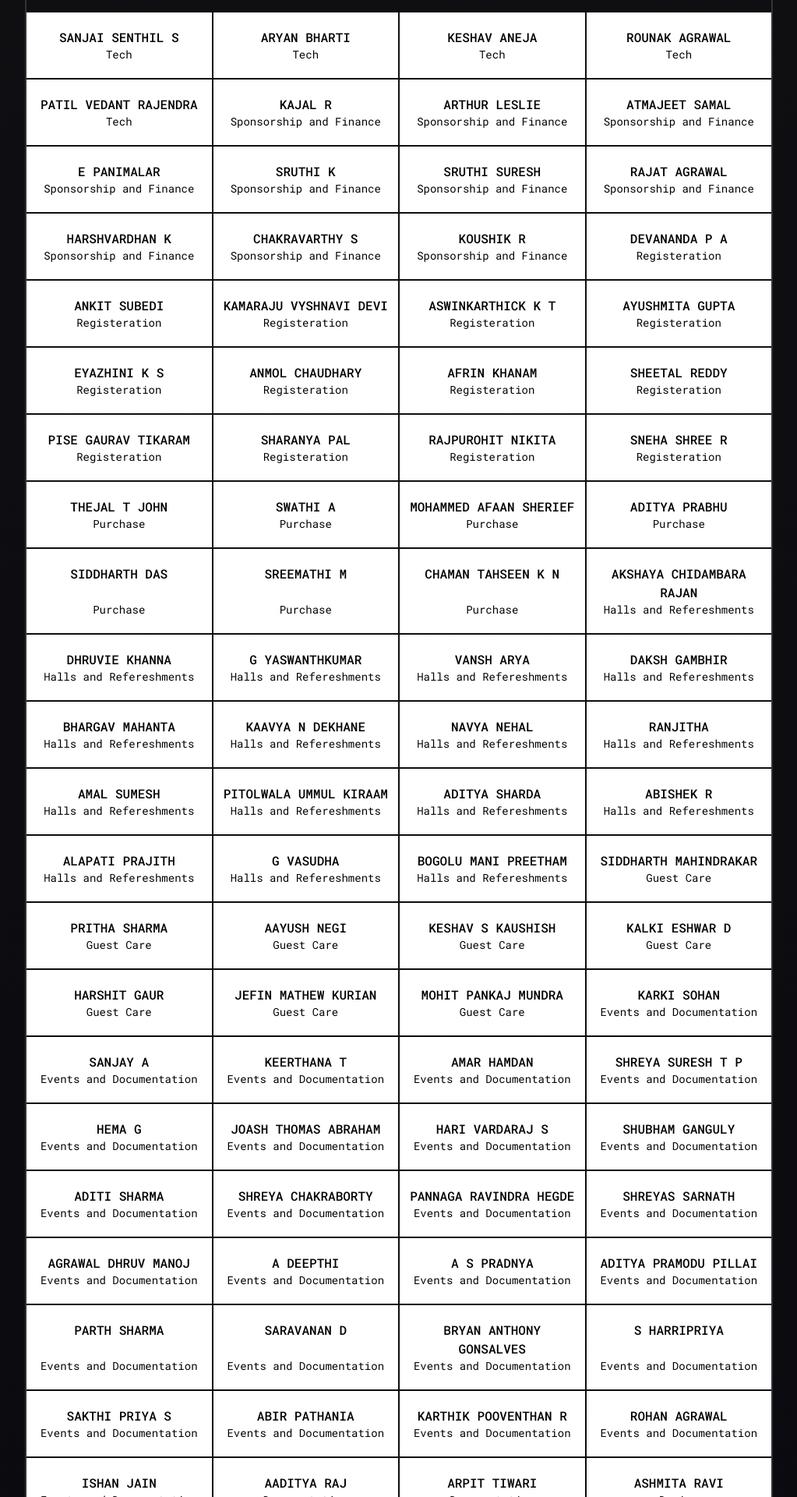
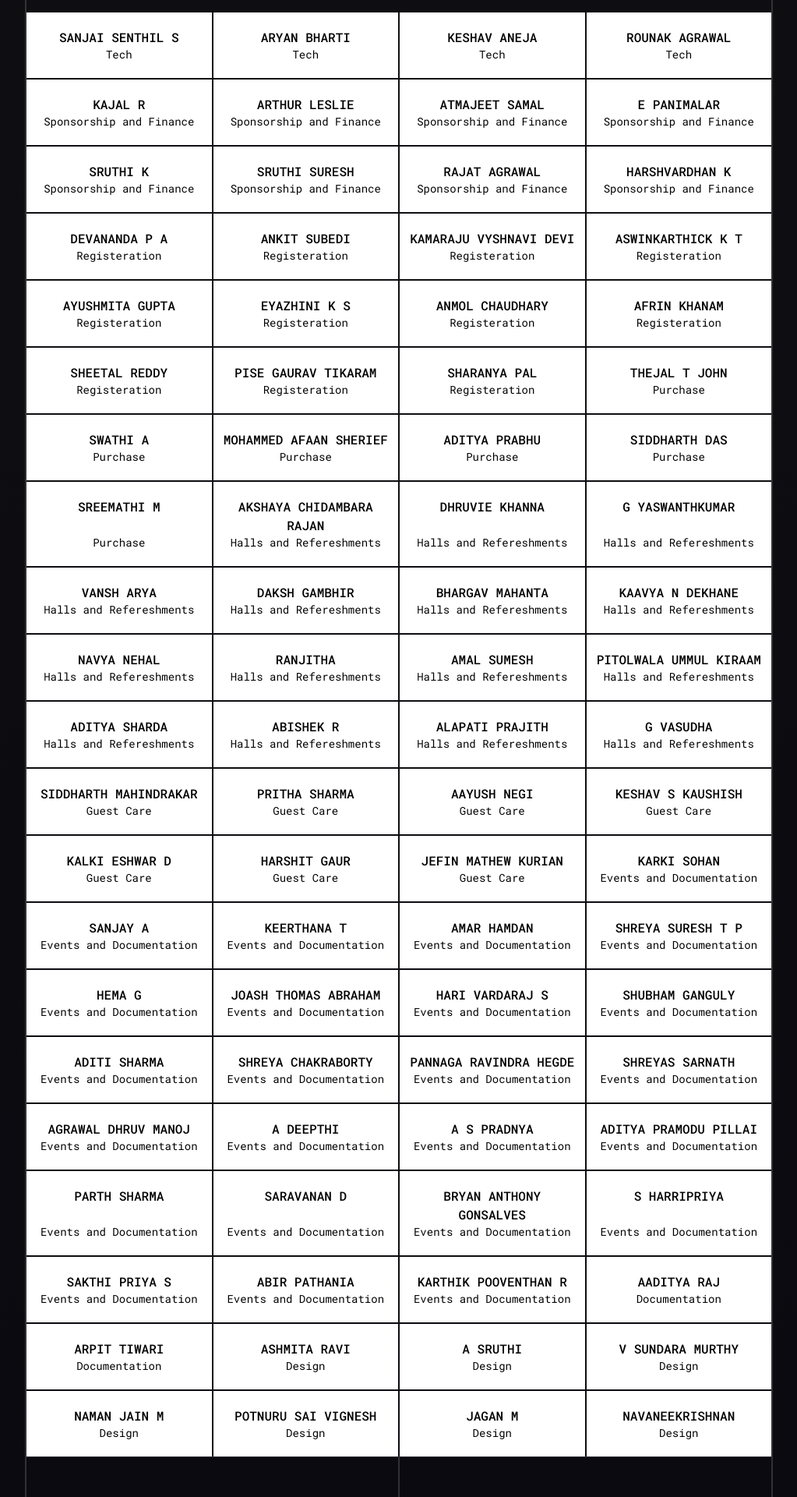
Before and after one commit to Keshav-Aneja/yantra-2025, a Next.js app: page /team in a window 1280 px wide. Shown: the part 4340-6260 px from the top of the page at 78% size, without its empty margins (128-1151 px from the left). Built offline with nearby package versions, Linux system fonts and the light colour scheme; no server answers.

Commit message:
rm: student org from student council

```diff
--- a/src/constants/team.ts
+++ b/src/constants/team.ts
@@ -227,7 +227,6 @@ export const teamPageData = [
 ];
 
 export const studentCouncil = [
-  { domain: "Design", name: "SMRITI KUMARI" },
   { domain: "Design", name: "NAVANEEKRISHNAN" },
   { domain: "Design", name: "JAGAN M" },
   { domain: "Design", name: "POTNURU SAI VIGNESH" },
@@ -237,8 +236,6 @@ export const studentCouncil = [
   { domain: "Design", name: "ASHMITA RAVI" },
   { domain: "Documentation", name: "ARPIT TIWARI" },
   { domain: "Documentation", name: "AADITYA RAJ" },
-  { domain: "Events and Documentation", name: "ISHAN JAIN" },
-  { domain: "Events and Documentation", name: "ROHAN AGRAWAL" },
   { domain: "Events and Documentation", name: "KARTHIK POOVENTHAN R" },
   { domain: "Events and Documentation", name: "ABIR PATHANIA" },
   { domain: "Events and Documentation", name: "SAKTHI PRIYA S" },
@@ -263,7 +260,6 @@ export const studentCouncil = [
   { domain: "Events and Documentation", name: "KEERTHANA T" },
   { domain: "Events and Documentation", name: "SANJAY A" },
   { domain: "Events and Documentation", name: "KARKI SOHAN" },
-  { domain: "Guest Care", name: "MOHIT PANKAJ MUNDRA" },
   { domain: "Guest Care", name: "JEFIN MATHEW KURIAN" },
   { domain: "Guest Care", name: "HARSHIT GAUR" },
   { domain: "Guest Care", name: "KALKI ESHWAR D" },
@@ -271,7 +267,6 @@ export const studentCouncil = [
   { domain: "Guest Care", name: "AAYUSH NEGI" },
   { domain: "Guest Care", name: "PRITHA SHARMA" },
   { domain: "Guest Care", name: "SIDDHARTH MAHINDRAKAR" },
-  { domain: "Halls and Refereshments", name: "BOGOLU MANI PREETHAM" },
   { domain: "Halls and Refereshments", name: "G VASUDHA" },
   { domain: "Halls and Refereshments", name: "ALAPATI PRAJITH" },
   { domain: "Halls and Refereshments", name: "ABISHEK R" },
@@ -287,15 +282,12 @@ export const studentCouncil = [
   { domain: "Halls and Refereshments", name: "G YASWANTHKUMAR" },
   { domain: "Halls and Refereshments", name: "DHRUVIE KHANNA" },
   { domain: "Halls and Refereshments", name: "AKSHAYA CHIDAMBARA RAJAN" },
-  { domain: "Purchase", name: "CHAMAN TAHSEEN K N" },
   { domain: "Purchase", name: "SREEMATHI M" },
   { domain: "Purchase", name: "SIDDHARTH DAS" },
   { domain: "Purchase", name: "ADITYA PRABHU" },
   { domain: "Purchase", name: "MOHAMMED AFAAN SHERIEF" },
   { domain: "Purchase", name: "SWATHI A" },
   { domain: "Purchase", name: "THEJAL T JOHN" },
-  { domain: "Registeration", name: "SNEHA SHREE R" },
-  { domain: "Registeration", name: "RAJPUROHIT NIKITA" },
   { domain: "Registeration", name: "SHARANYA PAL" },
   { domain: "Registeration", name: "PISE GAURAV TIKARAM" },
   { domain: "Registeration", name: "SHEETAL REDDY" },
@@ -307,8 +299,6 @@ export const studentCouncil = [
   { domain: "Registeration", name: "KAMARAJU VYSHNAVI DEVI" },
   { domain: "Registeration", name: "ANKIT SUBEDI" },
   { domain: "Registeration", name: "DEVANANDA P A" },
-  { domain: "Sponsorship and Finance", name: "KOUSHIK R" },
-  { domain: "Sponsorship and Finance", name: "CHAKRAVARTHY S" },
   { domain: "Sponsorship and Finance", name: "HARSHVARDHAN K" },
   { domain: "Sponsorship and Finance", name: "RAJAT AGRAWAL" },
   { domain: "Sponsorship and Finance", name: "SRUTHI SURESH" },
@@ -317,7 +307,6 @@ export const studentCouncil = [
   { domain: "Sponsorship and Finance", name: "ATMAJEET SAMAL" },
   { domain: "Sponsorship and Finance", name: "ARTHUR LESLIE" },
   { domain: "Sponsorship and Finance", name: "KAJAL R" },
-  { domain: "Tech", name: "PATIL VEDANT RAJENDRA" },
   { domain: "Tech", name: "ROUNAK AGRAWAL" },
   { domain: "Tech", name: "KESHAV ANEJA" },
   { domain: "Tech", name: "ARYAN BHARTI" },
```
